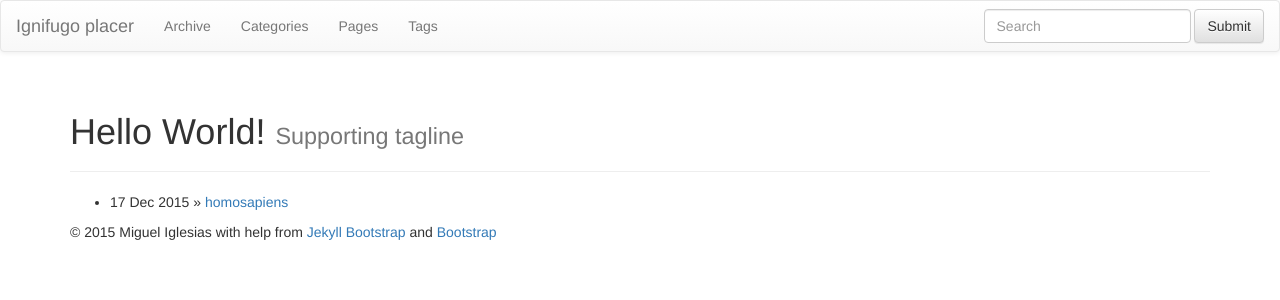
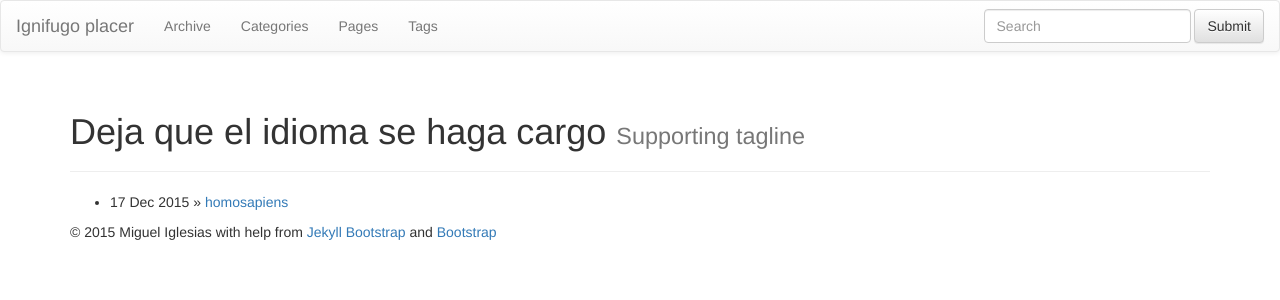
Before and after one commit to caente/literatura, a Jekyll site: the page built from index.md, in a window 1280 px wide. Shown: the top 300 px of the page. Built offline with Jekyll 4.4.1, drawn with Linux system fonts in a browser that asks for light colours; nearby versions of some CDN libraries; library files that are not in the unit come from our copies.

Commit message:
making it better

```diff
--- a/_config.yml
+++ b/_config.yml
@@ -24,7 +24,7 @@ author :
 # Else if you are pushing to username.github.io, replace with your username.
 # Finally if you are pushing to a GitHub project page, include the project name at the end.
 #
-production_url : http://caente.github.io/literatura/
+production_url : http://caente.github.io/literatura
 
 # All Jekyll-Bootstrap specific configurations are namespaced into this hash
 #
--- a/index.md
+++ b/index.md
@@ -1,6 +1,6 @@
 ---
 layout: page
-title: Hello World!
+title: Deja que el idioma se haga cargo
 tagline: Supporting tagline
 ---
 {% include JB/setup %}
```
